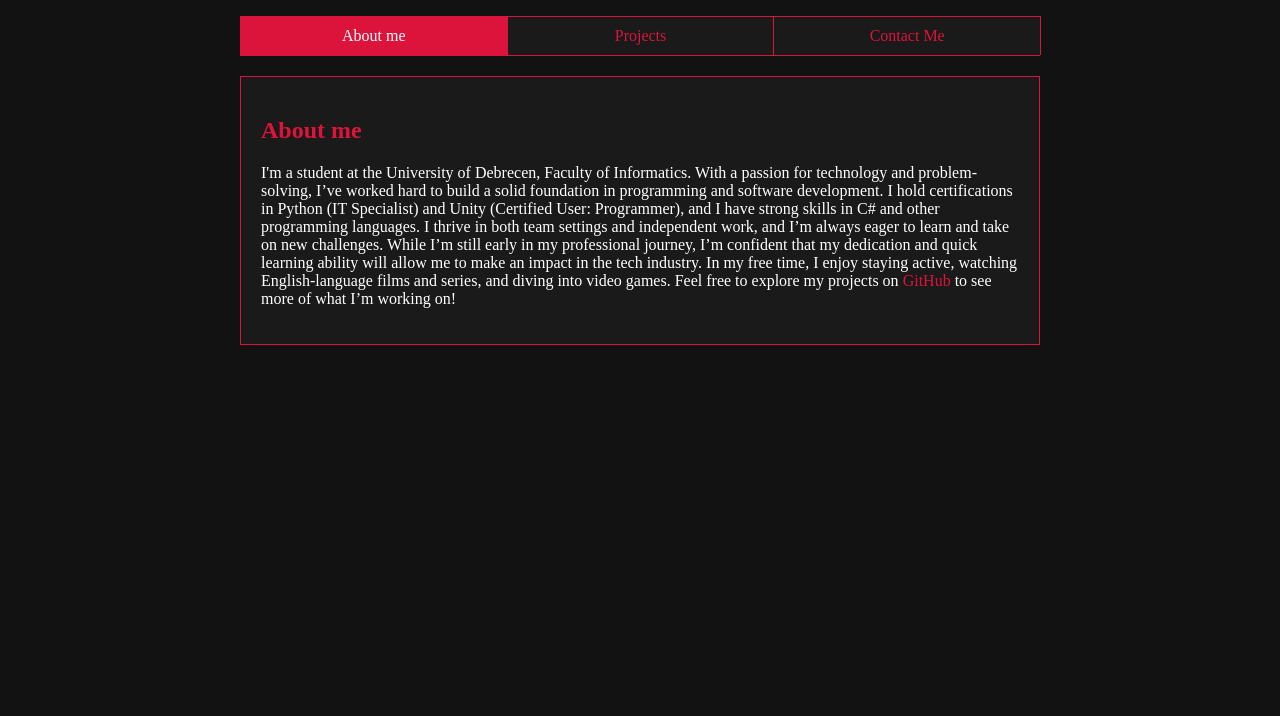
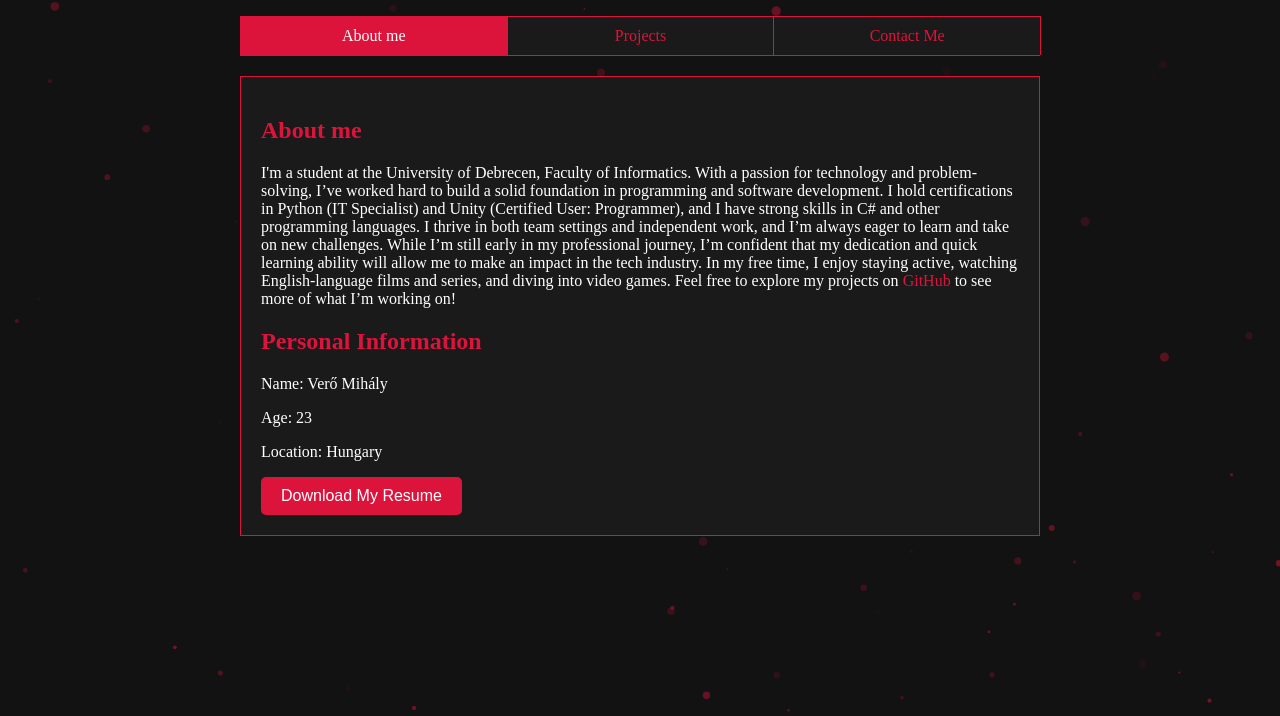
Before and after one commit to veromihaly/mywebsite, a plain HTML site: page index.html in a window 1280 px wide. Shown: the part 84-800 px from the top of the page. Drawn offline with nearby package versions, Linux system fonts and the light colour scheme.

Commit message:
Added more style to the page and a button to download my resume

```diff
--- a/index.html
+++ b/index.html
@@ -5,7 +5,9 @@
     <title>Mihály Verő - Portfolio</title>
     <link rel="stylesheet" href="style.css">
     <meta name="viewport" content="width=device-width, initial-sclae=1.0">
+    <script src="https://cdn.jsdelivr.net/particles.js/2.0.0/particles.min.js"></script>
 </head>
+<div id="particles-js"></div>
 <body>
     <h1>Hey, I'm Mihály Verő</h1>
 
@@ -29,6 +31,13 @@
             While I’m still early in my professional journey, I’m confident that my dedication and quick learning ability will allow me to make an impact in the tech industry.
             In my free time, I enjoy staying active, watching English-language films and series, and diving into video games. Feel free to explore my projects on <a href="https://github.com/veromihaly" target="_blank">GitHub</a> to see more of what I’m working on!
         </p>
+        <h2>Personal Information</h2>
+        <p>Name: Verő Mihály</p>
+        <p>Age: 23</p>
+        <p>Location: Hungary</p>
+        <button class="download-resume">
+            <a href="CV.pdf" download="Mihaly_Vero_Resume.pdf" target="_blank">Download My Resume</a>
+        </button>
     </div>
 
     <div class="tab-content" id="content2">
@@ -66,6 +75,9 @@
                     To allow players to save and load their progress, I used JSON files to serialize and deserialize data.
                     This method let me store information such as inventory items, player stats, and game progress, ensuring that players could resume from where they left off.
                 </p>
+                <p>
+                    <a href="https://github.com/veromihaly/Wilderness_Odyssey" target="_blank">GitHub</a>
+                </p>
             </p>
         <h3>2. Portfolio website</h3>
             <p>Description:</p>
@@ -79,10 +91,14 @@
             Ensuring the site was mobile-friendly was a key challenge.
             I implemented a responsive layout,using CSS Flexbox to ensure the website adapts well to different screen sizes, providing an optimal user experience on both desktop and mobile devices.
             </p>
+            <p>
+                <a href="https://github.com/veromihaly/mywebsite" target="_blank">GitHub</a>
+            </p>
     </div>
 
     <div class="tab-content" id="content3">
         <h2>Contact Me</h2>
+        <p>Contact number: +36705961395 </p>
         <p>Email:<a href="mailto:veromihaly18@gmail.com" target="_blank">veromihaly18@gmail.com</a></p>
         <p>LinkedIn: <a href="https://www.linkedin.com/in/mihály-verő-930054320" target="_blank"><img src="LI-In-Bug.png" alt="LinkedIn" style="width: 30px; height: auto;"></a></p>
     </div>
@@ -120,5 +136,71 @@
             radio.addEventListener('change', showContent);
         });
     </script>
+    <script>
+        particlesJS("particles-js", {
+            "particles": {
+                "number": {
+                    "value": 80,
+                    "density": {
+                        "enable": true,
+                        "value_area": 800
+                    }
+                },
+                "color": {
+                    "value": "#DC143C"
+                },
+                "shape": {
+                    "type": "circle",
+                    "stroke": {
+                        "width": 0,
+                        "color": "#000000"
+                    }
+                },
+                "opacity": {
+                    "value": 0.5,
+                    "random": true,
+                    "anim": {
+                        "enable": false
+                    }
+                },
+                "size": {
+                    "value": 5,
+                    "random": true,
+                    "anim": {
+                        "enable": false
+                    }
+                },
+                "line_linked": {
+                    "enable": false
+                },
+                "move": {
+                    "enable": true,
+                    "speed": 2,
+                    "direction": "none",
+                    "random": true,
+                    "straight": false,
+                    "out_mode": "out",
+                    "attract": {
+                        "enable": false
+                    }
+                }
+            },
+            "interactivity": {
+                "detect_on": "canvas",
+                "events": {
+                    "onhover": {
+                        "enable": true,
+                        "mode": "repulse"
+                    },
+                    "onclick": {
+                        "enable": true,
+                        "mode": "push"
+                    },
+                    "resize": true
+                }
+            },
+            "retina_detect": true
+        });
+    </script>
 </body>
 </html>
--- a/style.css
+++ b/style.css
@@ -1,3 +1,13 @@
+#particles-js
+{
+    position: fixed;
+    width: 100%;
+    height: 100%;
+    top: 0;
+    left: 0;
+    z-index: -1;
+}
+
 body
 {
     font-family: 'Times New Roman', Times, serif;
@@ -96,3 +106,25 @@ input[type="radio"]:checked + label {
 #tab3:checked ~ #content3 {
     display: block;
 }
+
+.download-resume
+{
+    background-color: #DC143C;
+    border: none;
+    color: #FFF;
+    padding: 10px 20px;
+    font-size: 16px;
+    cursor: pointer;
+    border-radius: 5px;
+    transition: background-color 0.3s;
+    display: inline-block;
+}
+
+.download-resume a {
+    color: #FFF;
+    text-decoration: none;
+}
+
+.download-resume:hover {
+    background-color: #FF6347;
+}
```
Also changed, not shown: 1 other file.
